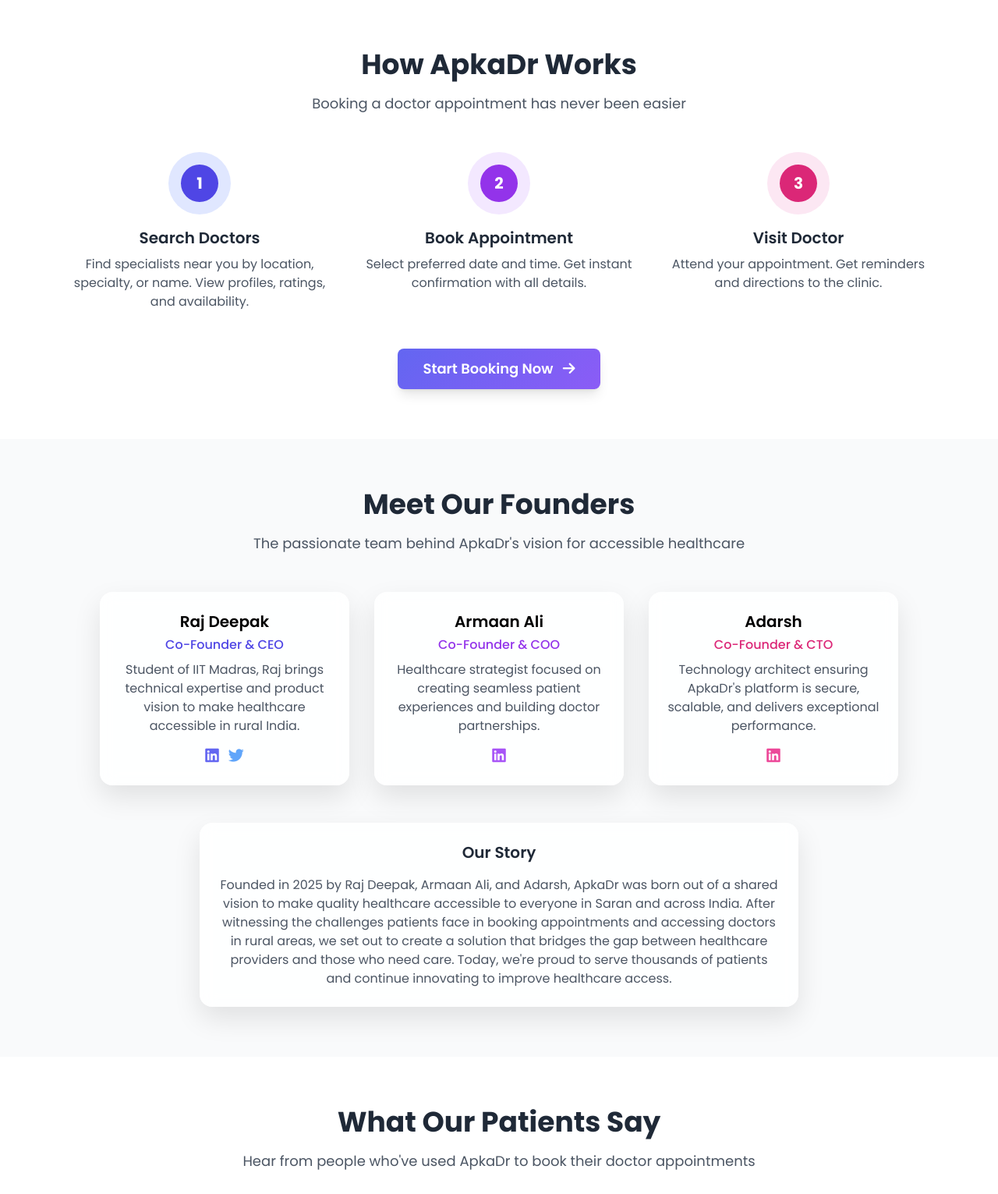
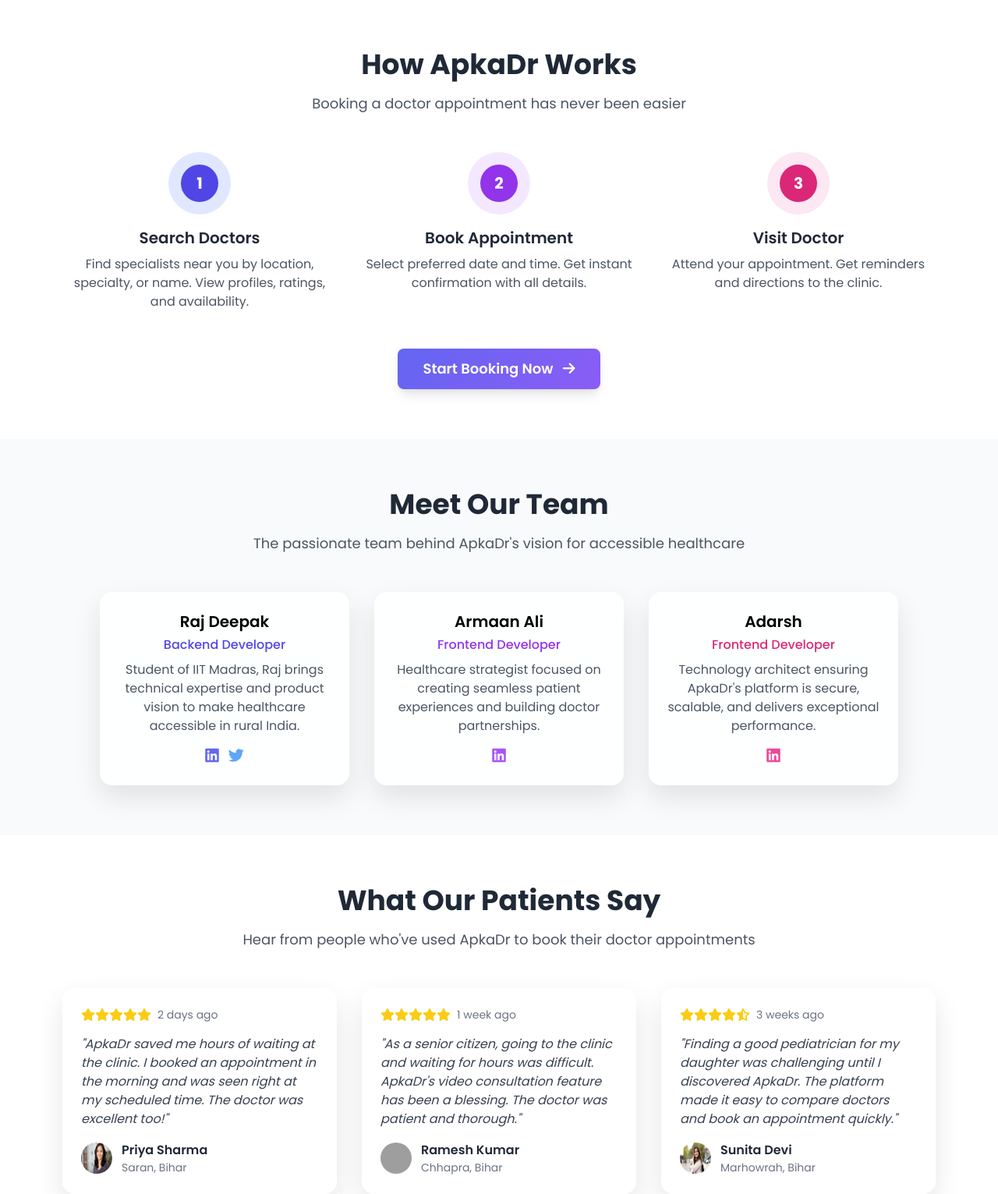
Before and after one commit to rajdeepak01/Medikal, a Flask app: page / in a window 1280 px wide. Shown: the part 1543-3074 px from the top of the page at 78% size. Run offline with Flask 3, Linux system fonts and the light colour scheme; some libraries are stand-ins or nearby versions; grey boxes are pictures that could not be loaded.

Commit message:
login fix

```diff
--- a/app.py
+++ b/app.py
@@ -5,13 +5,11 @@ from datetime import timedelta
 from dotenv import load_dotenv
 from flask_migrate import Migrate
 
-# ✅ Load environment variables from .env file
+
 load_dotenv()
 
-# ✅ Initialize Flask app
 app = Flask(__name__, static_folder='static')
 
-# ✅ Static file routes
 @app.route('/sitemap.xml', endpoint='sitemap_static')
 def sitemap():
     return send_from_directory(app.static_folder, 'sitemap.xml')
@@ -24,27 +22,21 @@ def robots():
 def google_verification():
     return send_from_directory(os.path.join(app.root_path, 'static'), 'google0bd79030d3228202.html')
 
-# ✅ Always use SQLite (local db.sqlite3 file in project root)
 app.config["SQLALCHEMY_DATABASE_URI"] = "sqlite:///db.sqlite3"
 app.config["SQLALCHEMY_TRACK_MODIFICATIONS"] = False
 
-# ✅ Session configuration
 app.secret_key = os.environ.get("FLASK_SECRET_KEY", "dev_secret_key")
 app.config["SESSION_PERMANENT"] = True
 app.config["PERMANENT_SESSION_LIFETIME"] = timedelta(days=30)
 app.config["SESSION_COOKIE_NAME"] = "yourdr_session"
 app.config["SESSION_COOKIE_SAMESITE"] = "Lax"
-app.config["SESSION_COOKIE_SECURE"] = False  # Set to True in production with HTTPS
+app.config["SESSION_COOKIE_SECURE"] = False
 
-# ✅ Initialize extensions
 db.init_app(app)
 migrate = Migrate(app, db)
 
-# ✅ Import routes inside app context
 with app.app_context():
     from backend import controllers
-    # db.create_all()  # Optional: uncomment for first-time setup
 
-# ✅ Run app
 if __name__ == "__main__":
     app.run(debug=os.environ.get("FLASK_DEBUG") == "True")
--- a/templates/landing.html
+++ b/templates/landing.html
@@ -402,7 +402,7 @@
     <!-- Founders Section -->
     <section id="founders" class="px-6 md:px-20 py-16 bg-gray-50">
         <div class="max-w-4xl mx-auto text-center mb-12">
-            <h2 class="text-3xl md:text-4xl font-bold text-gray-800 mb-4">Meet Our Founders</h2>
+            <h2 class="text-3xl md:text-4xl font-bold text-gray-800 mb-4">Meet Our Team</h2>
             <p class="text-lg text-gray-600">The passionate team behind ApkaDr's vision for accessible healthcare</p>
         </div>
 
@@ -411,7 +411,7 @@
                 <!-- <img src="/static/images/raj-deepak.jpg" alt="Raj Deepak - Founder & CEO of ApkaDr"
                     class="w-32 h-32 rounded-full mb-4 object-cover border-4 border-indigo-500 shadow-md" loading="lazy"> -->
                 <h4 class="text-xl font-semibold mb-1">Raj Deepak</h4>
-                <p class="text-indigo-600 font-medium mb-2">Co-Founder & CEO</p>
+                <p class="text-indigo-600 font-medium mb-2">Backend Developer</p>
                 <p class="text-gray-600 mb-3">Student of IIT Madras, Raj brings technical expertise and product vision to make healthcare accessible in rural India.</p>
                 <div class="flex space-x-3">
                     <a href="https://www.linkedin.com/in/rajdeepak-524a3035b/" target="_blank" rel="noopener noreferrer" class="text-indigo-500 hover:text-indigo-700 transition duration-200">
@@ -427,7 +427,7 @@
                 <!-- <img src="/static/images/armaan-ali.jpg" alt="Armaan Ali - Co-Founder & COO of ApkaDr"
                     class="w-32 h-32 rounded-full mb-4 object-cover border-4 border-purple-500 shadow-md" loading="lazy"> -->
                 <h4 class="text-xl font-semibold mb-1">Armaan Ali</h4>
-                <p class="text-purple-600 font-medium mb-2">Co-Founder & COO</p>
+                <p class="text-purple-600 font-medium mb-2">Frontend Developer</p>
                 <p class="text-gray-600 mb-3">Healthcare strategist focused on creating seamless patient experiences and building doctor partnerships.</p>
                 <div class="flex space-x-3">
                     <a href="https://www.linkedin.com/in/armaan-ali18/" target="_blank" rel="noopener noreferrer" class="text-purple-500 hover:text-purple-700 transition duration-200">
@@ -440,7 +440,7 @@
                 <!-- <img src="/static/images/adarsh.jpg" alt="Adarsh - Co-Founder & CTO of ApkaDr"
                     class="w-32 h-32 rounded-full mb-4 object-cover border-4 border-pink-500 shadow-md" loading="lazy"> -->
                 <h4 class="text-xl font-semibold mb-1">Adarsh</h4>
-                <p class="text-pink-600 font-medium mb-2">Co-Founder & CTO</p>
+                <p class="text-pink-600 font-medium mb-2">Frontend Developer</p>
                 <p class="text-gray-600 mb-3">Technology architect ensuring ApkaDr's platform is secure, scalable, and delivers exceptional performance.</p>
                 <div class="flex space-x-3">
                     <a href="https://www.linkedin.com/in/adarsh-kumar-9b7b9822b/" target="_blank" rel="noopener noreferrer" class="text-pink-500 hover:text-pink-700 transition duration-200">
@@ -450,14 +450,14 @@
             </div>
         </div>
 
-        <div class="mt-12 max-w-3xl mx-auto glass p-6">
+        <!-- <div class="mt-12 max-w-3xl mx-auto glass p-6">
             <h3 class="text-xl font-semibold text-center mb-4 text-gray-800">Our Story</h3>
             <p class="text-gray-600 text-center">
                 Founded in 2025 by Raj Deepak, Armaan Ali, and Adarsh, ApkaDr was born out of a shared vision to make quality healthcare accessible to everyone in Saran and across India.
                 After witnessing the challenges patients face in booking appointments and accessing doctors in rural areas, we set out to create a solution that bridges the gap between
                 healthcare providers and those who need care. Today, we're proud to serve thousands of patients and continue innovating to improve healthcare access.
             </p>
-        </div>
+        </div> -->
     </section>
 
     <!-- Testimonials Section -->
```
Also changed, not shown: init_db.py (+20 -13 lines).
